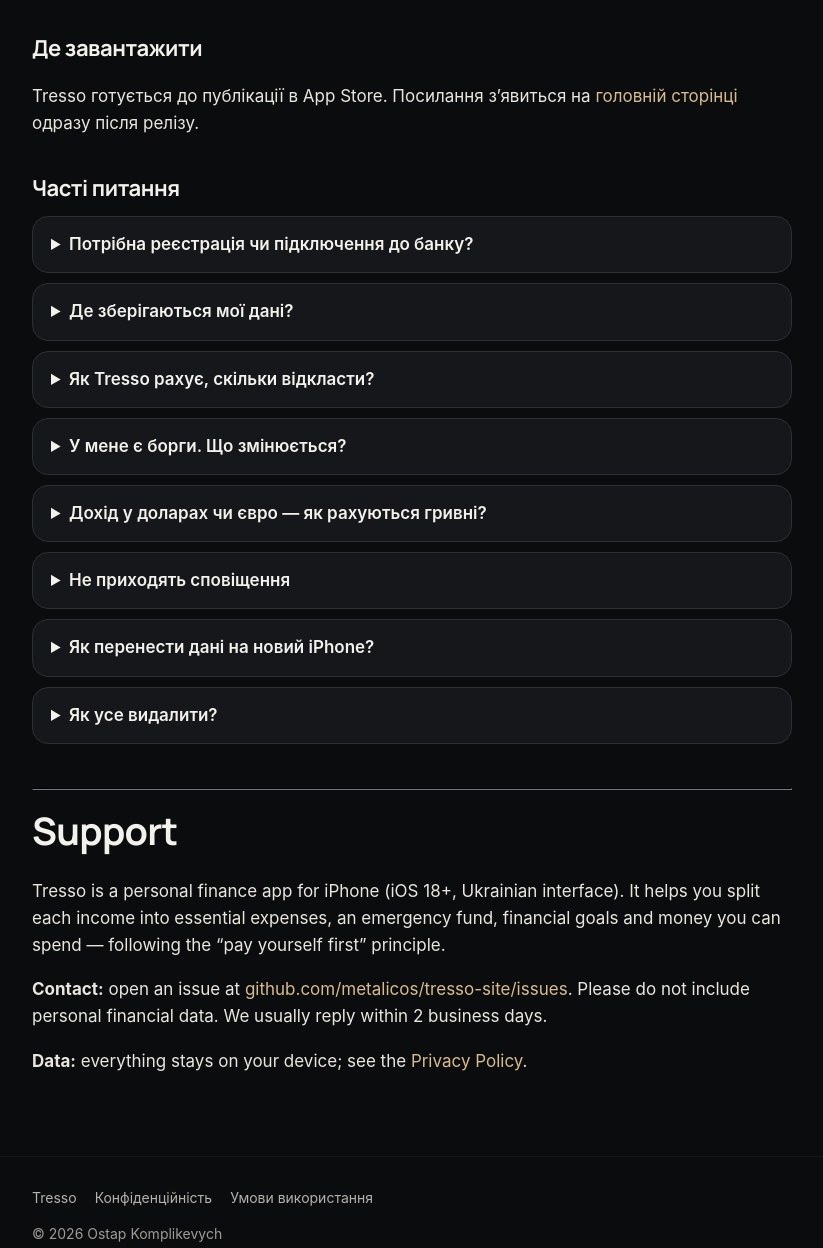
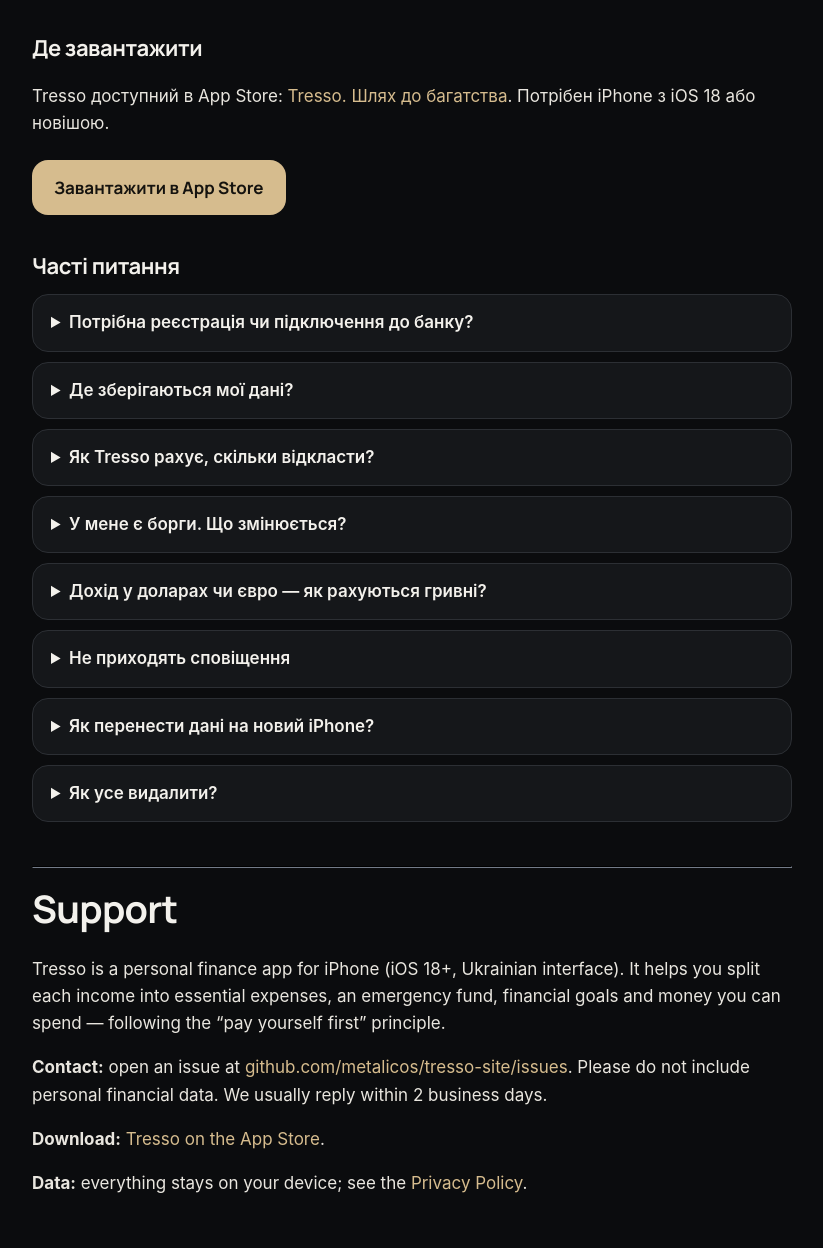
Before and after one commit to metalicos/tresso-site, a plain HTML site: page support.html in a window 1280 px wide. Shown: the part 454-1702 px from the top of the page, without its empty margins (92-915 px from the left). Drawn offline with Linux system fonts and the light colour scheme.

Commit message:
App Store link: hero button, nav, footer, support page, Safari smart banner
Co-Authored-By: Claude Opus 5.5 <noreply@anthropic.com>

```diff
--- a/support.html
+++ b/support.html
@@ -5,6 +5,7 @@
   <meta name="viewport" content="width=device-width, initial-scale=1">
   <title>Підтримка — Tresso</title>
   <meta name="description" content="Підтримка застосунку Tresso: відповіді на часті питання і як зв’язатися з розробником.">
+  <meta name="apple-itunes-app" content="app-id=6835230942">
   <link rel="icon" href="assets/favicon.png">
   <link rel="stylesheet" href="assets/style.css">
 </head>
@@ -23,7 +24,8 @@
       <p>Напишіть нам на сторінці питань проєкту — <a href="https://github.com/metalicos/tresso-site/issues/new">створити звернення</a> (потрібен безкоштовний акаунт GitHub). Опишіть, що сталося, і, якщо можна, додайте знімок екрана <b>без сум</b> — особисті фінансові дані надсилати не потрібно. Відповідаємо зазвичай протягом 2 робочих днів.</p>
 
       <h2 id="download">Де завантажити</h2>
-      <p>Tresso готується до публікації в App Store. Посилання з’явиться на <a href="./">головній сторінці</a> одразу після релізу.</p>
+      <p>Tresso доступний в App Store: <a href="https://apps.apple.com/us/app/tresso-%D1%88%D0%BB%D1%8F%D1%85-%D0%B4%D0%BE-%D0%B1%D0%B0%D0%B3%D0%B0%D1%82%D1%81%D1%82%D0%B2%D0%B0/id6835230942">Tresso. Шлях до багатства</a>. Потрібен iPhone з iOS 18 або новішою.</p>
+      <p><a class="cta" href="https://apps.apple.com/us/app/tresso-%D1%88%D0%BB%D1%8F%D1%85-%D0%B4%D0%BE-%D0%B1%D0%B0%D0%B3%D0%B0%D1%82%D1%81%D1%82%D0%B2%D0%B0/id6835230942" style="margin-top:6px">Завантажити в App Store</a></p>
 
       <h2>Часті питання</h2>
       <details><summary>Потрібна реєстрація чи підключення до банку?</summary><p>Ні. Tresso працює без акаунта й не підключається до банків: суми ви вносите самі, коли отримали дохід.</p></details>
@@ -39,6 +41,7 @@
       <h1 id="en">Support</h1>
       <p>Tresso is a personal finance app for iPhone (iOS 18+, Ukrainian interface). It helps you split each income into essential expenses, an emergency fund, financial goals and money you can spend — following the “pay yourself first” principle.</p>
       <p><b>Contact:</b> open an issue at <a href="https://github.com/metalicos/tresso-site/issues/new">github.com/metalicos/tresso-site/issues</a>. Please do not include personal financial data. We usually reply within 2 business days.</p>
+      <p><b>Download:</b> <a href="https://apps.apple.com/us/app/tresso-%D1%88%D0%BB%D1%8F%D1%85-%D0%B4%D0%BE-%D0%B1%D0%B0%D0%B3%D0%B0%D1%82%D1%81%D1%82%D0%B2%D0%B0/id6835230942">Tresso on the App Store</a>.</p>
       <p><b>Data:</b> everything stays on your device; see the <a href="privacy.html#en">Privacy Policy</a>.</p>
     </main>
   </div>
```
Also changed, not shown: index.html (+4 -3 lines), privacy.html (+1 -0 lines), terms.html (+1 -0 lines).
